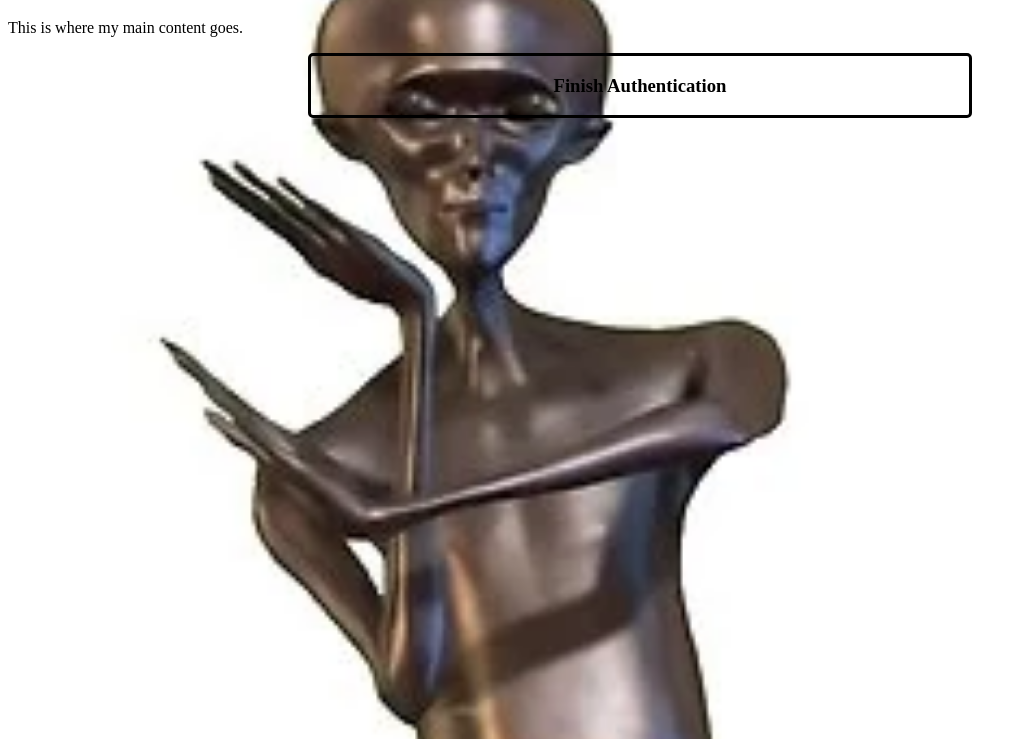
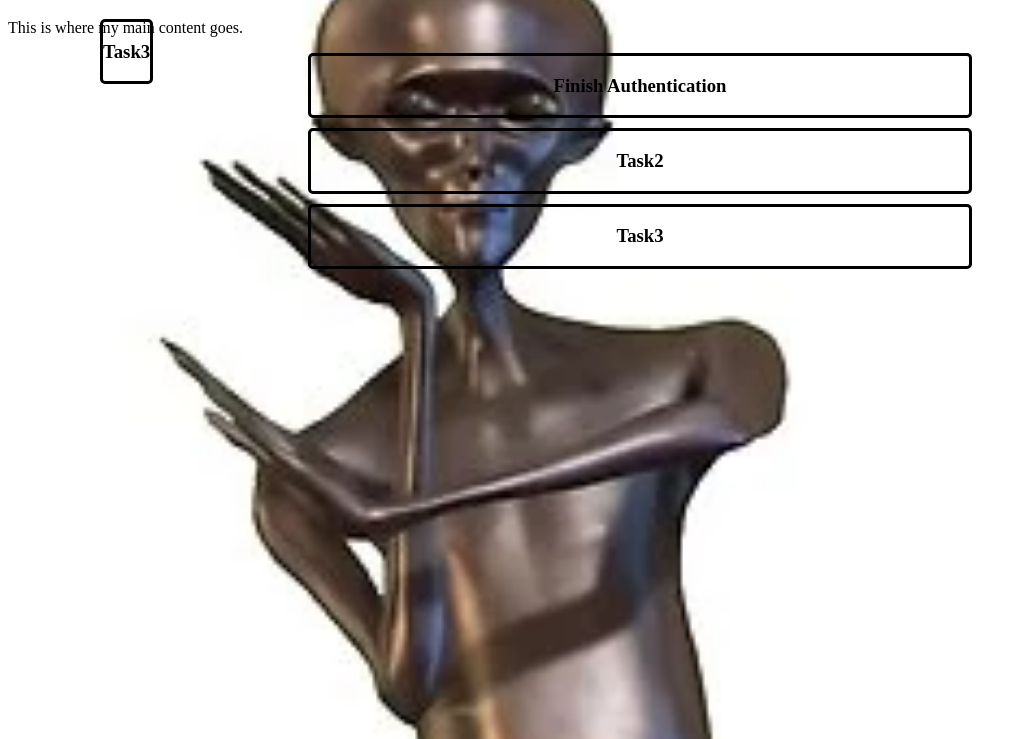
Before and after one commit to KoltMc/My-Taskboard, a plain HTML site: page taskboard.html in a window 1280 px wide. Shown: the part 61-800 px from the top of the page, without its empty margins (0-1027 px from the left). Drawn offline with Linux system fonts and the light colour scheme.

Commit message:
Add additional tasks to taskboard.html

```diff
--- a/taskboard.html
+++ b/taskboard.html
@@ -13,6 +13,15 @@
     <div class="task">
         <h3>Finish Authentication</h3>
     </div>
+    <div class="task">
+        <h3>Task2</h3>
+    </div>
+    <div class="task">
+        <h3>Task3</h3>
+    </div>
+    <div id="test">
+        <h3>Task3</h3>
+    </div>
     <!-- link to external javascript files here -->
     <script src="tbscript.js"></script>
 </body>
```
